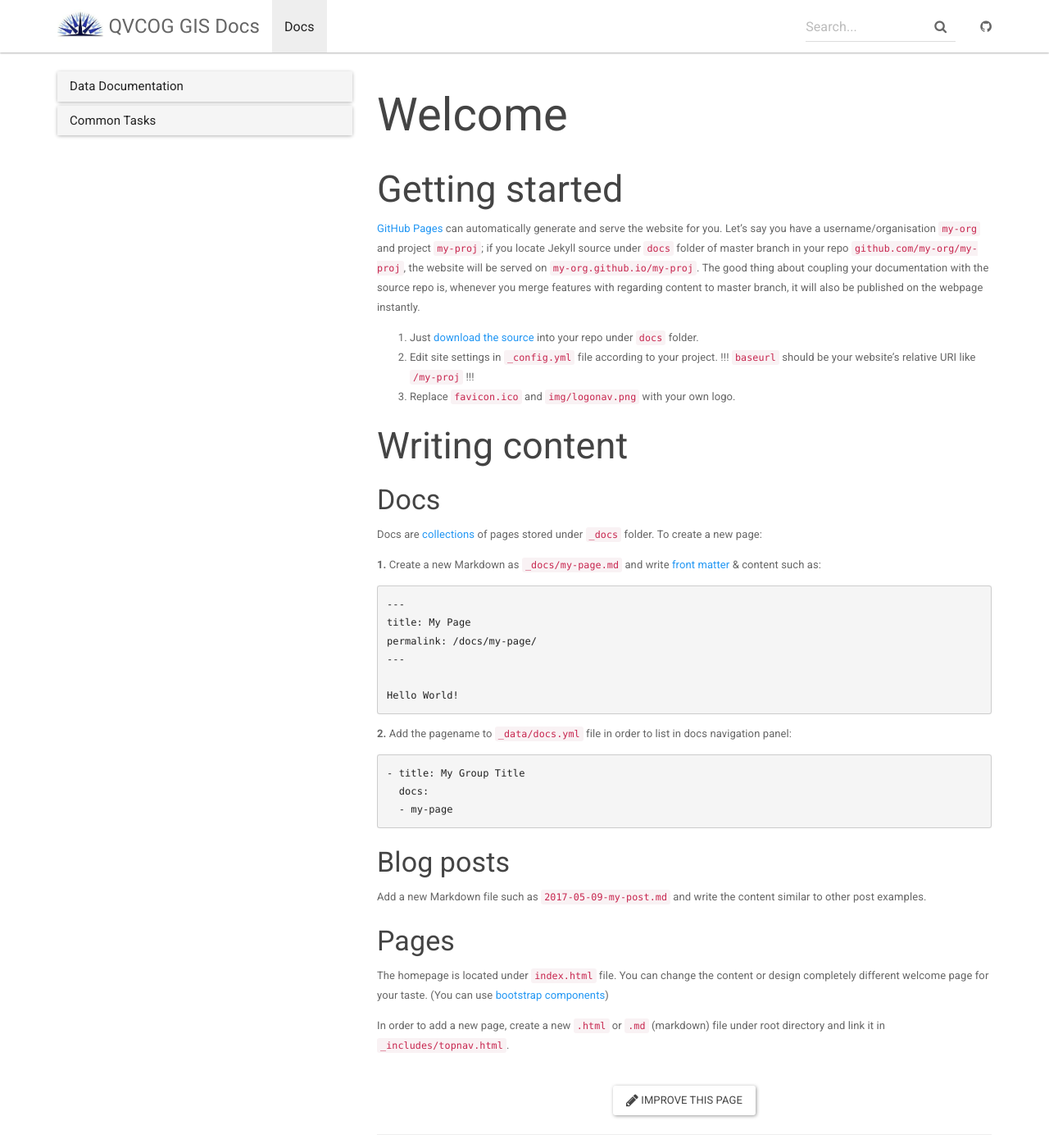
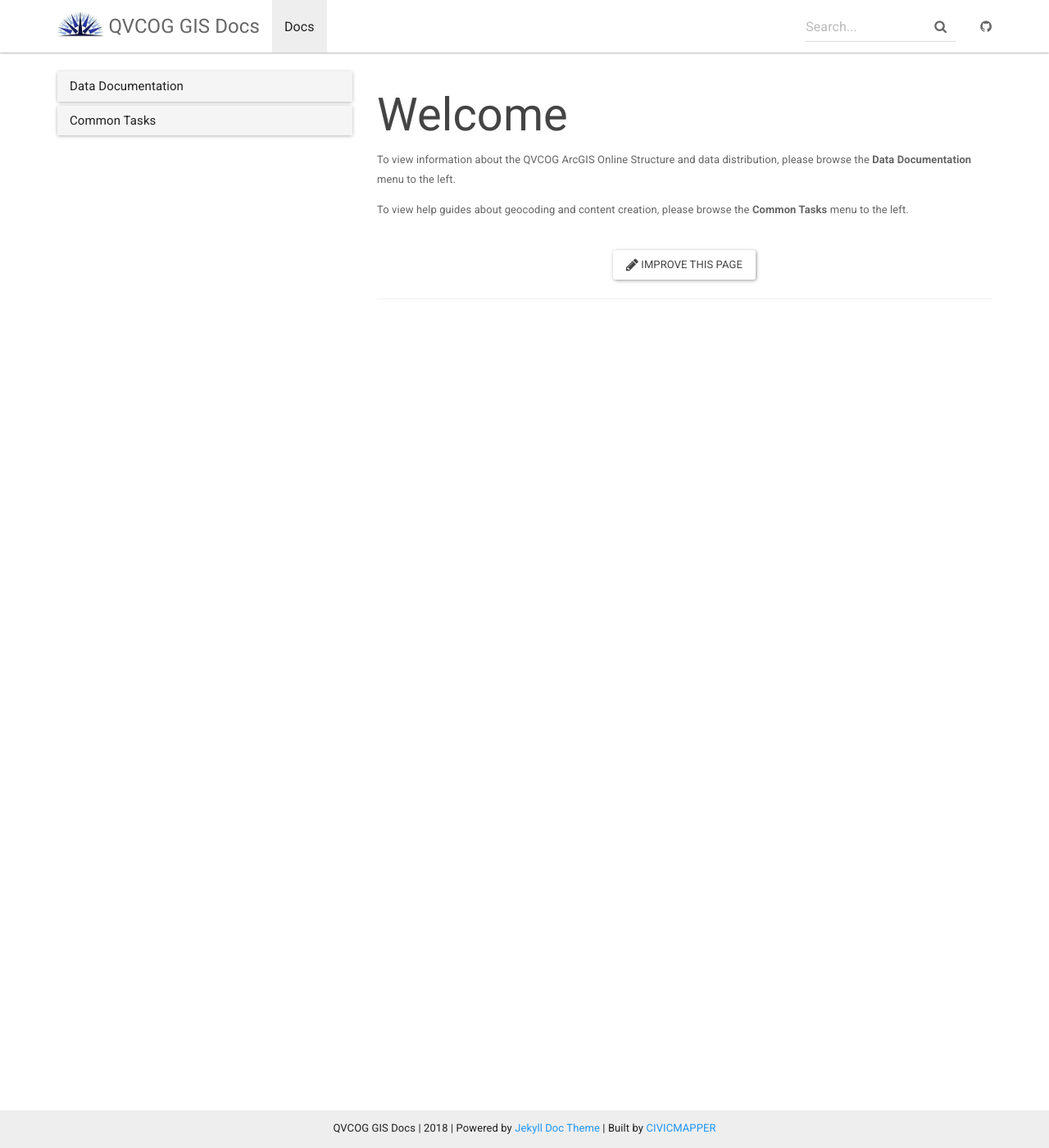
Before and after one commit to civicmapper/csc-docs, a Jekyll site: the page built from _docs/index.md, in a window 1280 px wide and 1400 px high. Shown: the whole window at 82% size. Built offline with Jekyll 4.4.1, drawn with Linux system fonts in a browser that asks for light colours; nearby versions of some CDN libraries.

Commit message:
Updated Welcome page text and renamed data distribution page

````diff
--- a/_docs/index.md
+++ b/_docs/index.md
@@ -4,47 +4,6 @@ permalink: /docs/home/
 redirect_from: /docs/index.html
 ---
 
-## Getting started
+To view information about the QVCOG ArcGIS Online Structure and data distribution, please browse the **Data Documentation** menu to the left.
 
-[GitHub Pages](https://pages.github.com) can automatically generate and serve the website for you.
-Let's say you have a username/organisation `my-org` and project `my-proj`; if you locate Jekyll source under `docs` folder of master branch in your repo `github.com/my-org/my-proj`, the website will be served on `my-org.github.io/my-proj`.
-The good thing about coupling your documentation with the source repo is, whenever you merge features with regarding content to master branch, it will also be published on the webpage instantly.
-
-1. Just [download the source](https://github.com/aksakalli/jekyll-doc-theme/archive/gh-pages.zip) into your repo under `docs` folder.
-2. Edit site settings in  `_config.yml` file according to your project. !!! `baseurl` should be your website's relative URI like `/my-proj` !!!
-3. Replace `favicon.ico` and `img/logonav.png` with your own logo.
-
-## Writing content
-
-### Docs
-
-Docs are [collections](https://jekyllrb.com/docs/collections/) of pages stored under `_docs` folder. To create a new page:
-
-**1.** Create a new Markdown as `_docs/my-page.md` and write [front matter](https://jekyllrb.com/docs/frontmatter/) & content such as:
-
-```
----
-title: My Page
-permalink: /docs/my-page/
----
-
-Hello World!
-```
-
-**2.** Add the pagename to `_data/docs.yml` file in order to list in docs navigation panel:
-
-```
-- title: My Group Title
-  docs:
-  - my-page
-```
-
-### Blog posts
-
-Add a new Markdown file such as `2017-05-09-my-post.md` and write the content similar to other post examples.
-
-### Pages
-
-The homepage is located under `index.html` file. You can change the content or design completely different welcome page for your taste. (You can use [bootstrap components](http://getbootstrap.com/components/))
-
-In order to add a new page, create a new `.html` or `.md` (markdown) file under root directory and link it in `_includes/topnav.html`.
+To view help guides about geocoding and content creation, please browse the **Common Tasks** menu to the left.
````
Also changed, not shown: _docs/common_tasks/datainfo.md (+1 -1 lines).
